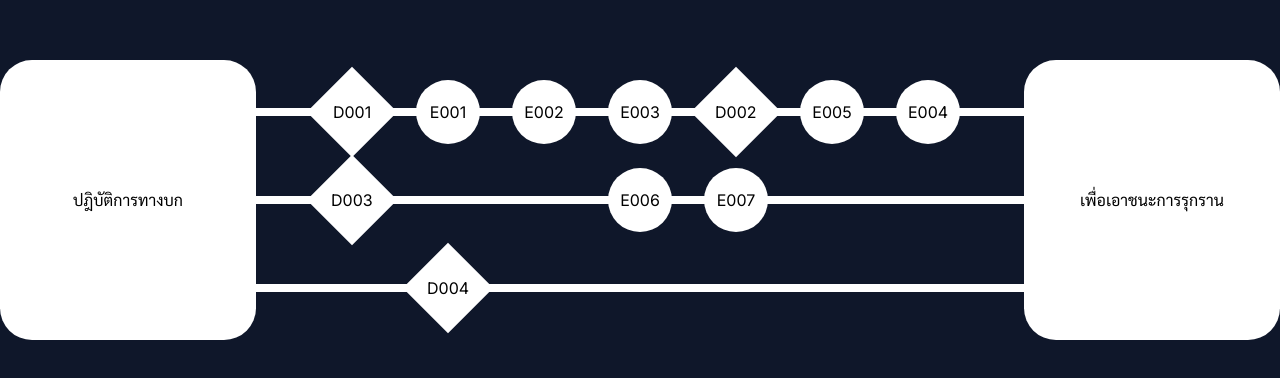
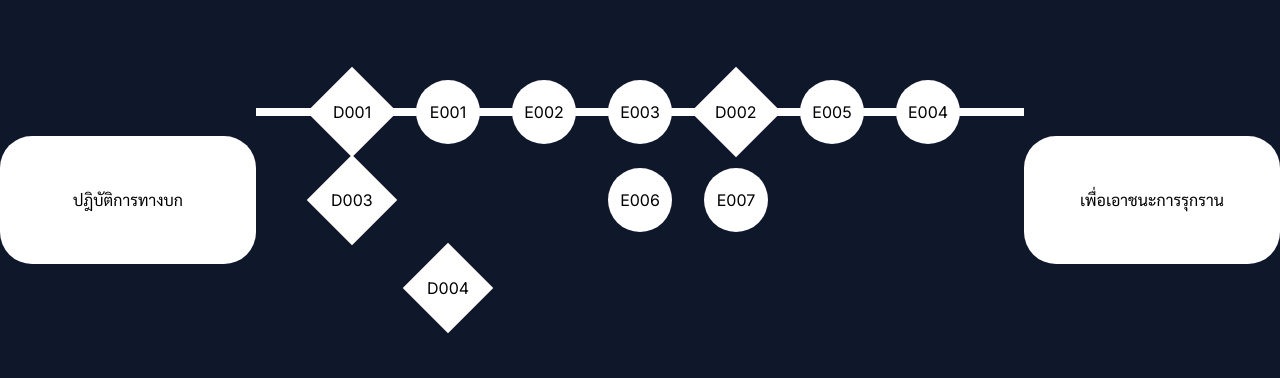
Before and after one commit to jate-koh/operation-approach, a React (Vite) app: page / in a window 1280 px wide. Shown: the part 200-578 px from the top of the page. Built offline with nearby package versions, Linux system fonts and the light colour scheme.

Commit message:
`refactor`: add `type` attributes to props

```diff
--- a/src/components/operationflow/FlowHead.tsx
+++ b/src/components/operationflow/FlowHead.tsx
@@ -10,7 +10,7 @@ export function FlowHead({
     return (
         <ShapeTextBox
             shapeType='rectangle' text={text} hasSolid={{enabled: true}}
-            textClassName='text-black' shrinkable={false} className='w-[256px] h-[280px]'
+            textClassName='text-black' shrinkable={false} className='w-[256px] h-[128px]'
         />
     );
 }
--- a/src/components/operationflow/FlowTail.tsx
+++ b/src/components/operationflow/FlowTail.tsx
@@ -1,4 +1,4 @@
-import { ShapeTextBox } from "@/components/common/ShapeTextBox";
+import { ShapeTextBox } from '@/components/common/ShapeTextBox';
 
 export type FlowTailProps = {
     text: string;
@@ -10,7 +10,7 @@ export function FlowTail({
     return (
         <ShapeTextBox
             shapeType='rectangle' text={text} hasSolid={{enabled: true}}
-            textClassName='text-black' shrinkable={false} className='w-[256px] h-[280px]'
+            textClassName='text-black' shrinkable={false} className='w-[256px] h-[128px]'
         />
     );
 }
--- a/src/components/operationflow/OperationFlow.tsx
+++ b/src/components/operationflow/OperationFlow.tsx
@@ -1,6 +1,7 @@
 import { FlowHead } from '@/components/operationflow/FlowHead';
 import { FlowTail } from '@/components/operationflow/FlowTail';
 import { FlowBodyGroup } from '@/components/operationflow/body/FlowBodyGroup';
+import { useState } from 'react';
 import { DndProvider } from 'react-dnd';
 import { HTML5Backend } from 'react-dnd-html5-backend';
 
@@ -21,6 +22,7 @@ export type operationList = operationJSON[];
 
 export type operationLines = {
         line: number;
+        type: 'main' | 'sub';
         operationList: operationJSON[];
 }[];
 
@@ -36,12 +38,17 @@ export function Operationflow({
     operationLines,
     headText, tailText,
 }: operationFlowProps ) {
+
+    const [currentHeadText, setHeadText] = useState<string>(headText);
+    const [currentTailText, setTailText] = useState<string>(tailText);
+    const [operationLinesState, setOperationLinesState] = useState<operationLines>(operationLines);
+
     return(
         <DndProvider backend={HTML5Backend}>
             <div className="flex justify-center min-h-screen items-center">
-                <FlowHead text={headText} />
-                <FlowBodyGroup operationLines={operationLines} />
-                <FlowTail text={tailText} />
+                <FlowHead text={currentHeadText} />
+                <FlowBodyGroup operationLines={operationLinesState} />
+                <FlowTail text={currentTailText} />
             </div>
         </DndProvider>
     );
--- a/src/components/operationflow/body/FlowBody.tsx
+++ b/src/components/operationflow/body/FlowBody.tsx
@@ -6,20 +6,21 @@ import { joinClassNames } from '@/utils/String';
 export type flowBodyProps = {
     children?: string | JSX.Element | JSX.Element[];
     operationList: operationList;
+    type: 'main' | 'sub';
 };
 
 export function FlowBody({
     children,
     operationList,
+    type,
 }: flowBodyProps) {
-    // List of operations
+    //====================================================================================================//
+    // Dragging and Sort
     const [operationState, setOperation] = useState<operationList>(operationList);
 
-    // Save Reference to the dragged item
     const dragItem = useRef<any>(null);
     const dragOverItem = useRef<any>(null);
 
-    // Drag Sorting
     const handleSort = () => {
         let list = [...operationState];
 
@@ -42,6 +43,37 @@ export function FlowBody({
 
         setOperation(list);
         console.log(list);
+    };
+
+    const onDragEnd = (event: React.DragEvent<HTMLDivElement>, index: number) => {
+        console.log('drag end', index);
+    };
+
+    const onDragStart = (event: React.DragEvent<HTMLDivElement>, index: number) => {
+        console.log('drag start', index);
+    };
+
+    const onDragOver = (event: React.DragEvent<HTMLDivElement>, index: number) => {
+        console.log('drag over', index);
+    };
+
+    const onDragEnter = (event: React.DragEvent<HTMLDivElement>, index: number) => {
+        console.log('drag enter', index);
+    };
+
+    //====================================================================================================//
+    // Class Names
+    const isInvisible = (type: 'main' | 'sub') => {
+        console.log(type);
+        if (type === 'main') {
+            return '';
+        }
+        else if (type === 'sub') {
+            return 'bg-transparent';
+        }
+        else {
+            return '';
+        }
     };
 
     const matchShapeClass = (shapeType: string | undefined) => {
@@ -97,30 +129,22 @@ export function FlowBody({
         }
     };
 
-    const onDragEnd = (event: React.DragEvent<HTMLDivElement>, index: number) => {
-        console.log('drag end', index);
-    };
-
-    const onDragStart = (event: React.DragEvent<HTMLDivElement>, index: number) => {
-        console.log('drag start', index);
-    };
-
-    const onDragOver = (event: React.DragEvent<HTMLDivElement>, index: number) => {
-        console.log('drag over', index);
-    };
-
-    const onDragEnter = (event: React.DragEvent<HTMLDivElement>, index: number) => {
-        console.log('drag enter', index);
-    };
-
+    //====================================================================================================//
 
     return (
-        <Line className={
-            joinClassNames(
-                flowBodyLength.base,
-                flowAdjustment(operationList).length,
-            )
-        }>
+        <Line
+            className={
+                joinClassNames(
+                    flowBodyLength.base,
+                    flowAdjustment(operationList).length,
+                )
+            }
+            lineColor={
+                joinClassNames(
+                    isInvisible(type),
+                )
+            }
+        >
             {
                 operationState.map((operation, index) => {
                     return (
--- a/src/components/operationflow/body/FlowBodyGroup.tsx
+++ b/src/components/operationflow/body/FlowBodyGroup.tsx
@@ -133,7 +133,7 @@ export function FlowBodyGroup( { operationLines }: flowBodyGroupProps ) {
             )
         }>
             {operationLinesState.map((line, index) => (
-                <FlowBody key={index} operationList={line.operationList} />
+                <FlowBody key={index} operationList={line.operationList} type={line.type}/>
             ))}
         </div>
     );
--- a/src/pages/TestProps.tsx
+++ b/src/pages/TestProps.tsx
@@ -4,6 +4,7 @@ export const testProps: operationFlowProps = {
     operationLines: [
         {
             line: 1,
+            type: 'main',
             operationList: [
                 {
                     sequence: 1,
@@ -44,6 +45,7 @@ export const testProps: operationFlowProps = {
         },
         {
             line: 2,
+            type: 'sub',
             operationList: [
                 {
                     sequence: 1,
@@ -64,6 +66,7 @@ export const testProps: operationFlowProps = {
         },
         {
             line: 3,
+            type: 'sub',
             operationList: [
                 {
                     sequence: 2,
```
Also changed, not shown: src/pages/PreviewPage.tsx (+0 -30 lines).
